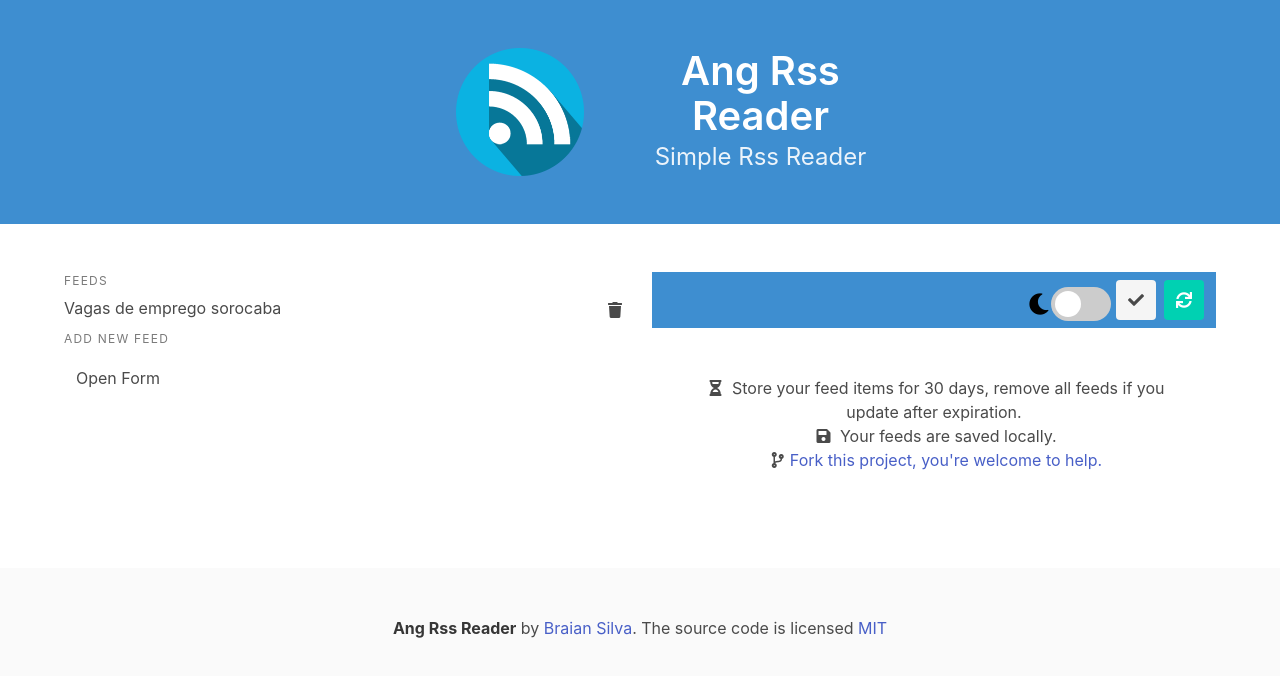
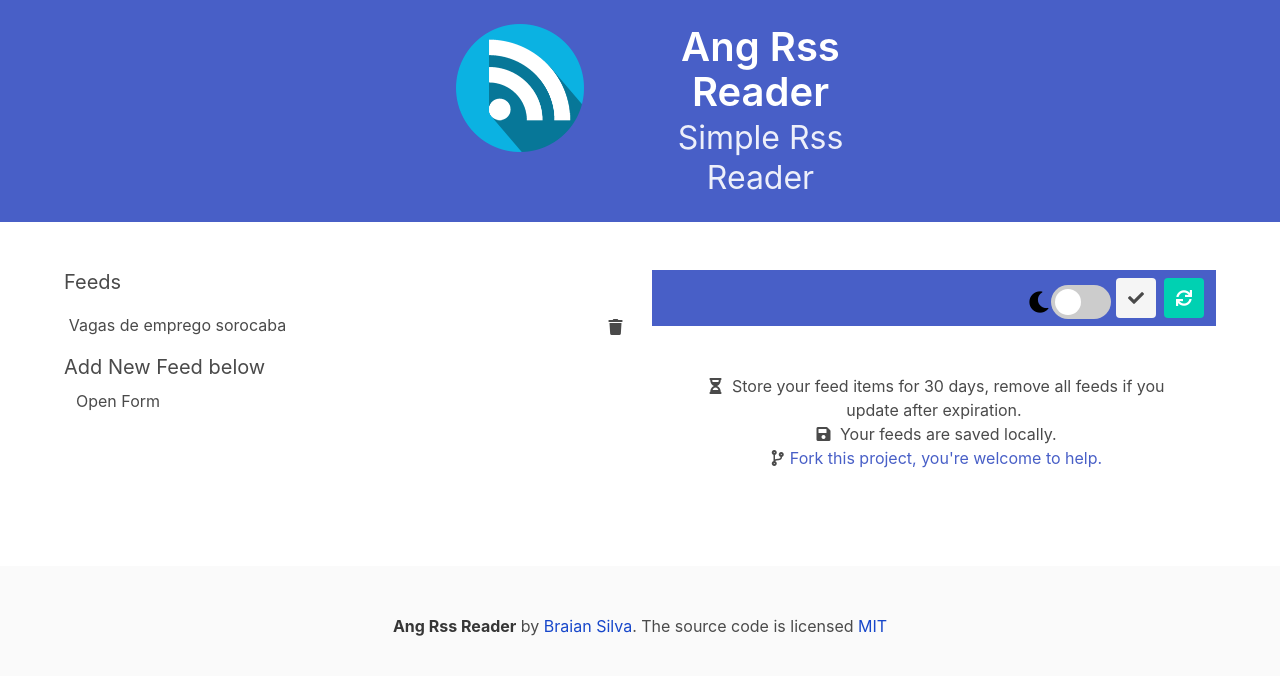
Before and after one commit to BraianS/ang-rss-reader, an Angular app: page / in a window 1280 px wide. Shown: the top 676 px of the page. Built offline with nearby package versions, Linux system fonts and the light colour scheme.

Commit message:
Update scss layout

```diff
--- a/src/app/feed-card/feed-card.component.html
+++ b/src/app/feed-card/feed-card.component.html
@@ -1,6 +1,6 @@
 <ng-container>
   <section>
-    <nav class="navbar is-info">
+    <nav class="navbar is-link">
       <div class="navbar-end">
         <div class="navbar-item">
           <div class="buttons">
--- a/src/app/home/home.component.html
+++ b/src/app/home/home.component.html
@@ -1,14 +1,14 @@
 <!-- Hero -->
-<section class="hero is-info">
-  <div class="hero-body">
+<section class="hero is-link">
+  <div class="hero__body">
     <div class="container is-flex is-justify-center">
       <div class="columns">
         <div class="column is-flex is-justify-center">
           <img src="assets/img/logo.png" alt="" class="image is-128x128">
         </div>
-        <div class="column ">
-          <h1 class="title is-2 has-text-centered">Ang Rss Reader</h1>
-          <h3 class="subtitle is-4 has-text-centered">Simple Rss Reader</h3>
+        <div class="column">
+          <h2 class="title is-2 has-text-centered">Ang Rss Reader</h2>
+          <h3 class="subtitle is-3 has-text-centered">Simple Rss Reader</h3>
         </div>
       </div>
     </div>
@@ -21,10 +21,10 @@
     <div class="columns">
       <aside class="column is-6">
         <nav class="menu">
-          <p class="menu-label">Feeds</p>
+          <p class="subtitle is-5">Feeds</p>
           <!-- list of Feeds -->
           <div class="menu-list">
-            <div class="columns is-mobile " *ngFor="let feed of feedList">
+            <div class="columns menu-list__column is-mobile margin-left" *ngFor="let feed of feedList">
               <a class="column is-11 " (click)="getUrlFeed(feed.url)" [ngClass]="{'is-active': urlParent === feed.url}">
                 {{feed.title}} </a>
               <a class="column is-1" (click)="removeFeed(feed)" [ngClass]="{'has-text-danger': urlParent === feed.url}">
@@ -35,7 +35,7 @@
             </div>
           </div>
           <!-- end / list of Feeds -->
-          <p class="menu-label">Add New Feed</p>
+          <p class="subtitle is-5 margin-bottom">Add New Feed below</p>
           <ul class="menu-list">
             <li><a (click)="toggleForm()">
                 <span [hidden]="isFormActive">Open Form</span>
@@ -68,7 +68,7 @@
                         required maxlength="120">
                     </div>
                     <div class="control">
-                      <button class="button is-info" [disabled]="form.invalid" type="submit">Add</button>
+                      <button class="button is-link" [disabled]="form.invalid" type="submit">Add</button>
                     </div>
                   </div>
                   <div *ngIf="url.invalid && url.touched" class="is-size-6 has-text-danger">
@@ -92,7 +92,8 @@
 </section>
 <footer class="footer">
   <div class="content has-text-centered">
-    <p><strong>Ang Rss Reader</strong> by <a href="https://github.com/BraianS/ang-rss-reader"> Braian Silva</a>. The
-      source code is licensed <a href="https://opensource.org/licenses/mit-license.php">MIT</a>
+    <p><strong>Ang Rss Reader</strong> by
+      <a class="footer__link" href="https://github.com/BraianS/ang-rss-reader"> Braian Silva</a>.
+      The source code is licensed <a class="footer__link" href="https://opensource.org/licenses/mit-license.php">MIT</a>
     </p>
   </div>
--- a/src/app/home/home.component.scss
+++ b/src/app/home/home.component.scss
@@ -0,0 +1,33 @@
+@import "src/scss/variables";
+
+.menu-label {
+    color: $third-color;
+}
+
+.menu-list {
+    &__column {
+        margin-bottom: 0.5rem;
+    }
+}
+
+.hero {
+    &__body {
+        flex-grow: 1;
+        flex-shrink: 0;
+        padding: 1.5rem 1.5rem;
+    }
+}
+
+.footer {
+    &__link {
+        color: $primary-color;
+    }
+}
+
+.margin-left {
+    padding-left: 0.3rem;
+}
+
+.margin-bottom {
+    margin-bottom: 0.2rem;
+}
--- a/src/scss/_variables.scss
+++ b/src/scss/_variables.scss
@@ -1,2 +1,6 @@
-$font-lato : 'lato', sans-serif;
+$font-lato: "lato", sans-serif;
 $fa-font-path: "~@fortawesome/fontawesome-free/webfonts";
+
+$primary-color: #1646ca;
+$second-color: #ffffff;
+$third-color: #575757;
--- a/src/scss/styles.scss
+++ b/src/scss/styles.scss
@@ -14,31 +14,6 @@ body {
   font-family: $font-lato;
 }
 
-.color {
-  border-style: dotted;
-}
-
-.color2 {
-  border-style: dotted;
-  flex-direction: column;
-  align-content: flex-start;
-}
-
-.description {
-  display: flex;
-  overflow: hidden;
-  max-height: 30px;
-  word-wrap: break-word;
-  flex-wrap: wrap;
-}
-
-/* .justify-content {
-  display: flex;
-  align-items: flex-end;
-  justify-content: flex-end;
-  width: 80%;
-} */
-
 .icon {
   display: flex;
   justify-content: center;
--- a/src/scss/themes/dark/_dark-variables.scss
+++ b/src/scss/themes/dark/_dark-variables.scss
@@ -1,9 +1,9 @@
 $background-primary:#101112 !important;
 $background-secondary:#121314 !important;
 
-$text-primary: #a6a6a6 !important;
+$text-primary: #CCCCCC !important;
 $text-secondary: #8a8884 !important;
 
 $is-danger: #6f0016 !important;
-$is-info: #084770 !important;
+$is-link: #084770 !important;
 $is-primary: #008571 !important;
--- a/src/scss/themes/dark/components/home.scss
+++ b/src/scss/themes/dark/components/home.scss
@@ -3,26 +3,9 @@
     background-color: $background-primary;
   }
 
-  footer {
-    background-color: $background-secondary;
-  }
-
-  .title,
-  .subtitle,
-  .menu-label,
-  .container,
-  p {
-    color: $text-primary;
-  }
-
-  strong,
-  .content {
-    color: $text-secondary;
-  }
-
   .input {
     background-color: $background-primary;
-    color: $is-info;
+    color: $is-link;
 
     &::placeholder {
       color: $text-primary;
@@ -51,7 +34,7 @@
   }
 
   .is-active {
-    background-color: $is-info;
+    background-color: $is-link;
     color: $text-secondary;
   }
 
@@ -60,17 +43,18 @@
     color: $text-primary;
   }
 
+  .is-link {
+    background: $is-link;
+    color: $text-primary;
+  }
+
   .is-danger {
     background-color: $is-danger;
     color: $text-primary;
   }
 
-  .is-info {
-    background-color: $is-info;
-  }
-
   .is-light {
     background-color: $background-secondary;
-    color: $is-info;
+    color: is-link;
   }
 }
```
